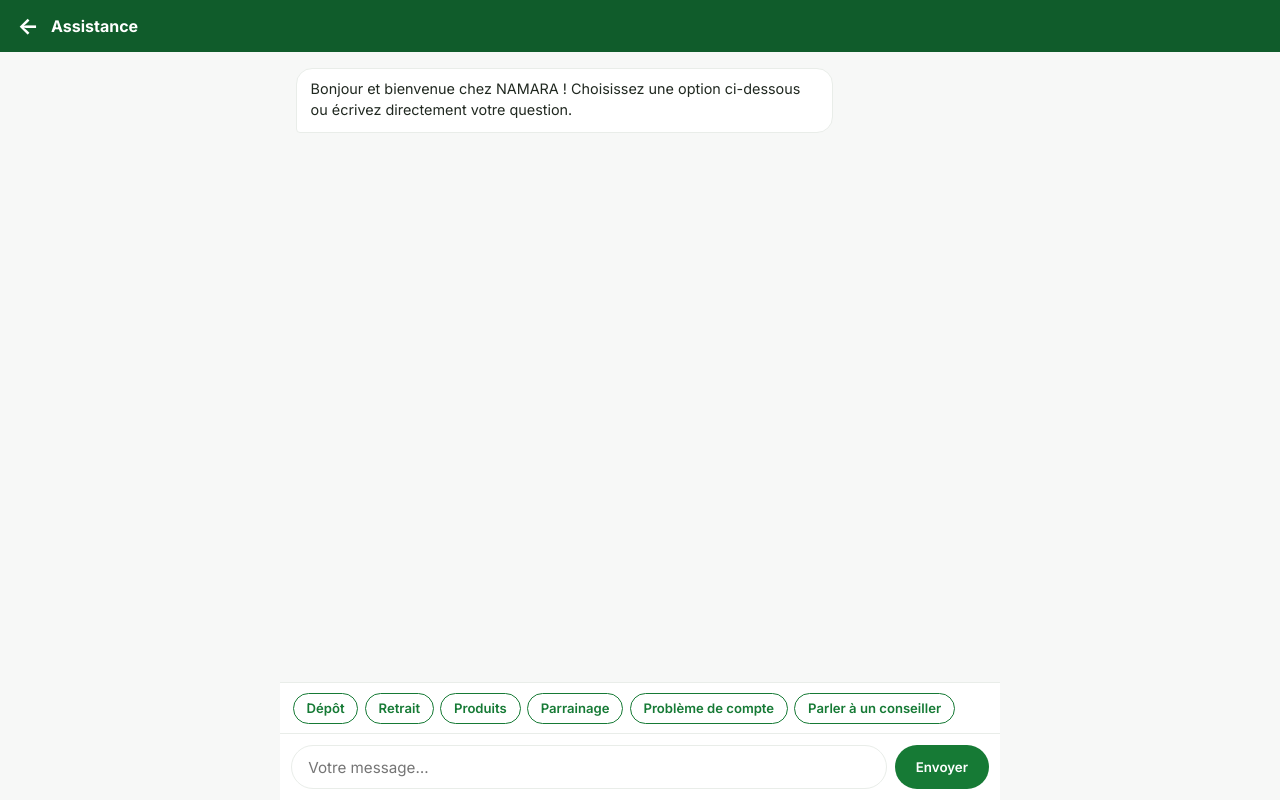
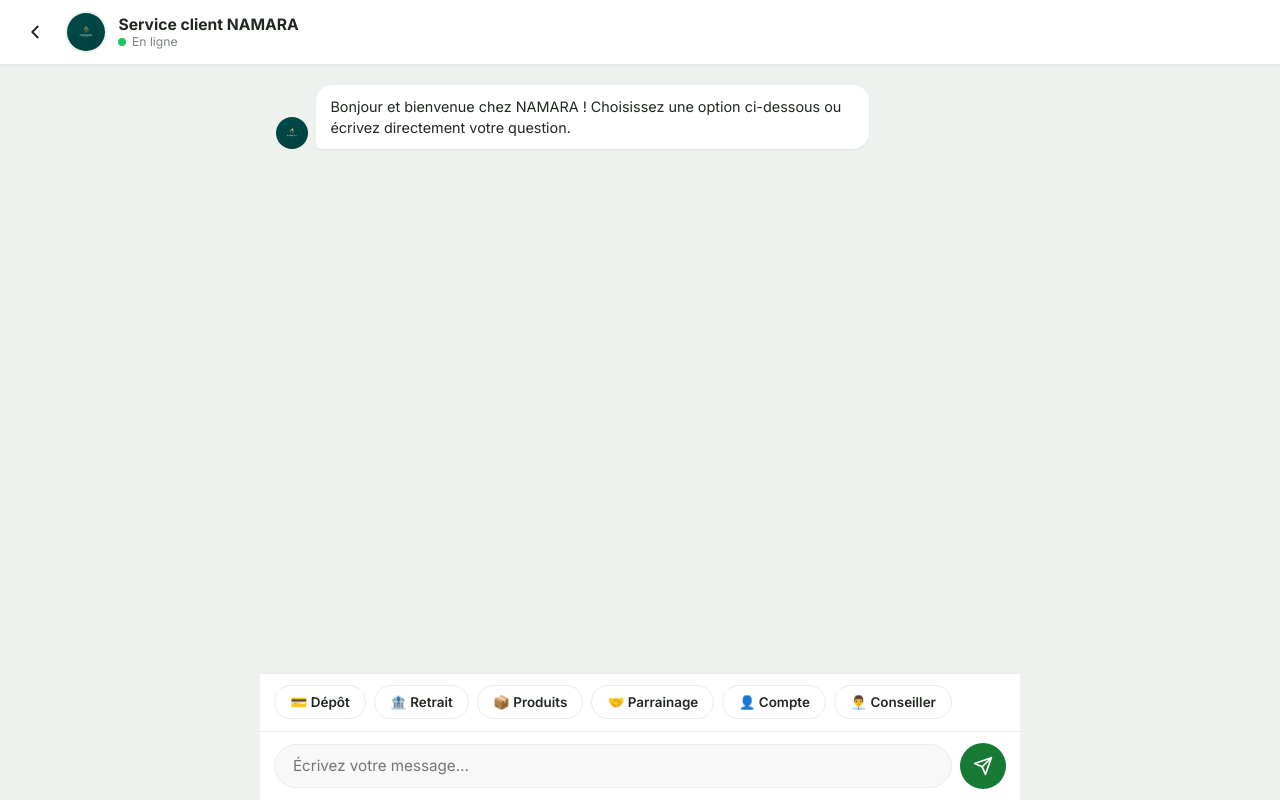
Before and after one commit to fredogary7-rgb/na, a Flask app: page /support/chat in a window 1280 px wide. Run offline with Flask 3, Linux system fonts and the light colour scheme; data comes from the database, SQL or seed files in the repository; data that the repository does not hold is empty.

Commit message:
Design premium : chat (en-tete avatar) et cartes produits (hover)

```diff
--- a/app/static/css/style.css
+++ b/app/static/css/style.css
@@ -756,58 +756,119 @@
     display: flex;
     flex-direction: column;
     overflow: hidden;
+    background: #eef2ee;
 }
-.chat-topbar {
+.chat-header {
     flex: 0 0 auto;
-    display: flex; align-items: center; gap: 0.75rem;
-    padding: 0.85rem 1.1rem;
-    background: var(--green-dark); color: #fff;
-    font-weight: 700; font-size: 1rem;
+    display: flex;
+    align-items: center;
+    gap: 0.7rem;
+    padding: 0.7rem 1rem;
+    background: var(--white);
+    border-bottom: 1px solid var(--border);
+    box-shadow: 0 1px 2px rgba(16, 24, 40, 0.05);
 }
-.chat-topbar a { color: #fff; text-decoration: none; font-size: 1.4rem; line-height: 1; }
+.chat-back {
+    color: var(--text);
+    display: inline-flex;
+    align-items: center;
+    justify-content: center;
+    width: 38px;
+    height: 38px;
+    border-radius: 50%;
+    transition: background 0.15s;
+}
+.chat-back:hover { background: var(--green-50); }
+.chat-back svg { width: 22px; height: 22px; }
+.chat-avatar { width: 42px; height: 42px; border-radius: 50%; object-fit: cover; border: 2px solid var(--green-light); }
+.chat-head-info { display: flex; flex-direction: column; line-height: 1.25; }
+.chat-head-title { font-weight: 700; font-size: 0.98rem; color: var(--text); }
+.chat-head-status { font-size: 0.76rem; color: var(--muted); display: flex; align-items: center; gap: 0.35rem; }
+.chat-head-status .dot { width: 8px; height: 8px; border-radius: 50%; background: #22c55e; }
+
 .chat-screen {
     flex: 1 1 auto; min-height: 0;
-    width: 100%; max-width: 720px; margin: 0 auto;
+    width: 100%; max-width: 760px; margin: 0 auto;
     display: flex; flex-direction: column;
 }
 .chat-messages {
-    flex: 1 1 auto; overflow-y: auto; padding: 1rem;
-    display: flex; flex-direction: column; gap: 0.6rem;
-    background: var(--bg);
+    flex: 1 1 auto; overflow-y: auto;
+    padding: 1.25rem 1rem;
+    display: flex; flex-direction: column; gap: 0.8rem;
 }
-.chat-bubble { max-width: 78%; padding: 0.65rem 0.85rem; border-radius: 16px; font-size: 0.9rem; line-height: 1.45; word-wrap: break-word; }
-.chat-bubble.bot { background: var(--white); border: 1px solid var(--border); align-self: flex-start; border-bottom-left-radius: 4px; }
-.chat-bubble.visitor, .chat-bubble.user { background: var(--green); color: #fff; align-self: flex-end; border-bottom-right-radius: 4px; }
-.chat-bubble .time { font-size: 0.68rem; opacity: 0.65; margin-top: 0.25rem; display: block; }
+.chat-row { display: flex; align-items: flex-end; gap: 0.5rem; }
+.chat-row.user { justify-content: flex-end; }
+.chat-row-avatar { width: 32px; height: 32px; border-radius: 50%; object-fit: cover; flex: 0 0 auto; }
+.chat-bubble {
+    max-width: 76%;
+    padding: 0.65rem 0.9rem;
+    border-radius: 16px;
+    font-size: 0.9rem;
+    line-height: 1.5;
+    word-wrap: break-word;
+    white-space: pre-wrap;
+    box-shadow: 0 1px 2px rgba(16, 24, 40, 0.06);
+}
+.chat-bubble.bot { background: var(--white); color: var(--text); border-bottom-left-radius: 5px; }
+.chat-bubble.visitor { background: var(--green); color: #fff; border-bottom-right-radius: 5px; }
+.chat-bubble .time { font-size: 0.68rem; opacity: 0.6; margin-top: 0.3rem; display: block; }
+
 .chat-quick {
     flex: 0 0 auto;
     display: flex;
-    flex-wrap: wrap;
-    gap: 0.4rem;
-    padding: 0.6rem 0.8rem;
+    gap: 0.5rem;
+    padding: 0.7rem 0.9rem;
     background: var(--white);
     border-top: 1px solid var(--border);
+    overflow-x: auto;
 }
 .chat-quick:empty { display: none; }
 .chat-quick button {
-    border: 1px solid var(--green);
+    flex: 0 0 auto;
+    border: 1px solid var(--border);
     background: var(--white);
-    color: var(--green);
+    color: var(--text);
     border-radius: 999px;
-    padding: 0.4rem 0.8rem;
-    font-size: 0.82rem;
+    padding: 0.5rem 0.95rem;
+    font-size: 0.84rem;
     cursor: pointer;
     font-family: inherit;
     font-weight: 600;
+    transition: all 0.15s;
+    white-space: nowrap;
 }
-.chat-quick button:hover { background: var(--green); color: #fff; }
+.chat-quick button:hover { background: var(--green); color: #fff; border-color: var(--green); }
+
 .chat-input {
     flex: 0 0 auto;
-    display: flex; gap: 0.5rem; padding: 0.7rem;
-    border-top: 1px solid var(--border); background: var(--white);
+    display: flex; align-items: center; gap: 0.5rem;
+    padding: 0.7rem 0.9rem;
+    border-top: 1px solid var(--border);
+    background: var(--white);
 }
-.chat-input input { flex: 1; border: 1px solid var(--border); border-radius: 999px; padding: 0.7rem 1rem; font-size: 0.95rem; font-family: inherit; }
-.chat-input button { background: var(--green); color: #fff; border: none; border-radius: 999px; padding: 0.7rem 1.3rem; cursor: pointer; font-weight: 600; font-family: inherit; }
+.chat-input input {
+    flex: 1;
+    border: 1px solid var(--border);
+    border-radius: 999px;
+    padding: 0.7rem 1.1rem;
+    font-size: 0.95rem;
+    font-family: inherit;
+    background: var(--bg);
+}
+.chat-input input:focus { background: var(--white); }
+.chat-input button {
+    flex: 0 0 auto;
+    width: 46px; height: 46px;
+    border-radius: 50%;
+    border: none;
+    background: var(--green);
+    color: #fff;
+    cursor: pointer;
+    display: inline-flex; align-items: center; justify-content: center;
+    transition: background 0.15s;
+}
+.chat-input button:hover { background: var(--green-dark); }
+.chat-input button svg { width: 20px; height: 20px; }
 
 /* ---------- Historique admin (support) ---------- */
 .chat-history { display: flex; flex-direction: column; gap: 0.5rem; max-height: 420px; overflow-y: auto; }
--- a/app/static/js/chat-page.js
+++ b/app/static/js/chat-page.js
@@ -26,8 +26,18 @@
     }
 
     function addBubble(sender, text, time) {
+        var isUser = (sender === "visitor" || sender === "user");
+        var row = document.createElement("div");
+        row.className = "chat-row " + (isUser ? "user" : "bot");
+        if (!isUser) {
+            var av = document.createElement("img");
+            av.className = "chat-row-avatar";
+            av.src = "/static/images/namara.jpeg";
+            av.alt = "";
+            row.appendChild(av);
+        }
         var b = document.createElement("div");
-        b.className = "chat-bubble " + sender;
+        b.className = "chat-bubble " + (isUser ? "visitor" : "bot");
         b.textContent = text;
         if (time) {
             var t = document.createElement("span");
@@ -35,7 +45,8 @@
             t.textContent = time;
             b.appendChild(t);
         }
-        messagesEl.appendChild(b);
+        row.appendChild(b);
+        messagesEl.appendChild(row);
         messagesEl.scrollTop = messagesEl.scrollHeight;
     }
 
--- a/app/templates/support/chat.html
+++ b/app/templates/support/chat.html
@@ -2,27 +2,38 @@
 {% block title %}Assistance{% endblock %}
 {% block body_class %}chat-body{% endblock %}
 {% block header %}
-<div class="chat-topbar">
-    <a href="{{ url_for('public.index') }}" aria-label="Retour">←</a>
-    <span>Assistance</span>
-</div>
+<header class="chat-header">
+    <a class="chat-back" href="{{ url_for('public.index') }}" aria-label="Retour">
+        <svg viewBox="0 0 24 24" fill="none" stroke="currentColor" stroke-width="2" stroke-linecap="round" stroke-linejoin="round"><path d="M15 18l-6-6 6-6"/></svg>
+    </a>
+    <img class="chat-avatar" src="{{ url_for('static', filename='images/namara.jpeg') }}" alt="Logo NAMARA">
+    <div class="chat-head-info">
+        <span class="chat-head-title">Service client NAMARA</span>
+        <span class="chat-head-status"><span class="dot"></span> En ligne</span>
+    </div>
+</header>
 {% endblock %}
 {% block content %}
 <div class="chat-screen">
     <div class="chat-messages" id="chat-messages">
-        <div class="chat-bubble bot">Bonjour et bienvenue chez NAMARA ! Choisissez une option ci-dessous ou écrivez directement votre question.</div>
+        <div class="chat-row bot">
+            <img class="chat-row-avatar" src="{{ url_for('static', filename='images/namara.jpeg') }}" alt="">
+            <div class="chat-bubble bot">Bonjour et bienvenue chez NAMARA ! Choisissez une option ci-dessous ou écrivez directement votre question.</div>
+        </div>
     </div>
     <div class="chat-quick" id="chat-quick">
-        <button type="button" data-action="deposit_how">Dépôt</button>
-        <button type="button" data-action="withdrawal_how">Retrait</button>
-        <button type="button" data-action="products">Produits</button>
-        <button type="button" data-action="referral_how">Parrainage</button>
-        <button type="button" data-action="account_help">Problème de compte</button>
-        <button type="button" data-action="human">Parler à un conseiller</button>
+        <button type="button" data-action="deposit_how">💳 Dépôt</button>
+        <button type="button" data-action="withdrawal_how">🏦 Retrait</button>
+        <button type="button" data-action="products">📦 Produits</button>
+        <button type="button" data-action="referral_how">🤝 Parrainage</button>
+        <button type="button" data-action="account_help">👤 Compte</button>
+        <button type="button" data-action="human">👨‍💼 Conseiller</button>
     </div>
     <div class="chat-input">
-        <input type="text" id="chat-input" placeholder="Votre message…" autocomplete="off">
-        <button type="button" id="chat-send">Envoyer</button>
+        <input type="text" id="chat-input" placeholder="Écrivez votre message…" autocomplete="off">
+        <button type="button" id="chat-send" aria-label="Envoyer">
+            <svg viewBox="0 0 24 24" fill="none" stroke="currentColor" stroke-width="2" stroke-linecap="round" stroke-linejoin="round"><path d="M22 2L11 13"/><path d="M22 2l-7 20-4-9-9-4 20-7z"/></svg>
+        </button>
     </div>
 </div>
 {% endblock %}
```
Also changed, not shown: other parts of app/static/css/style.css (+20 -8 lines).
